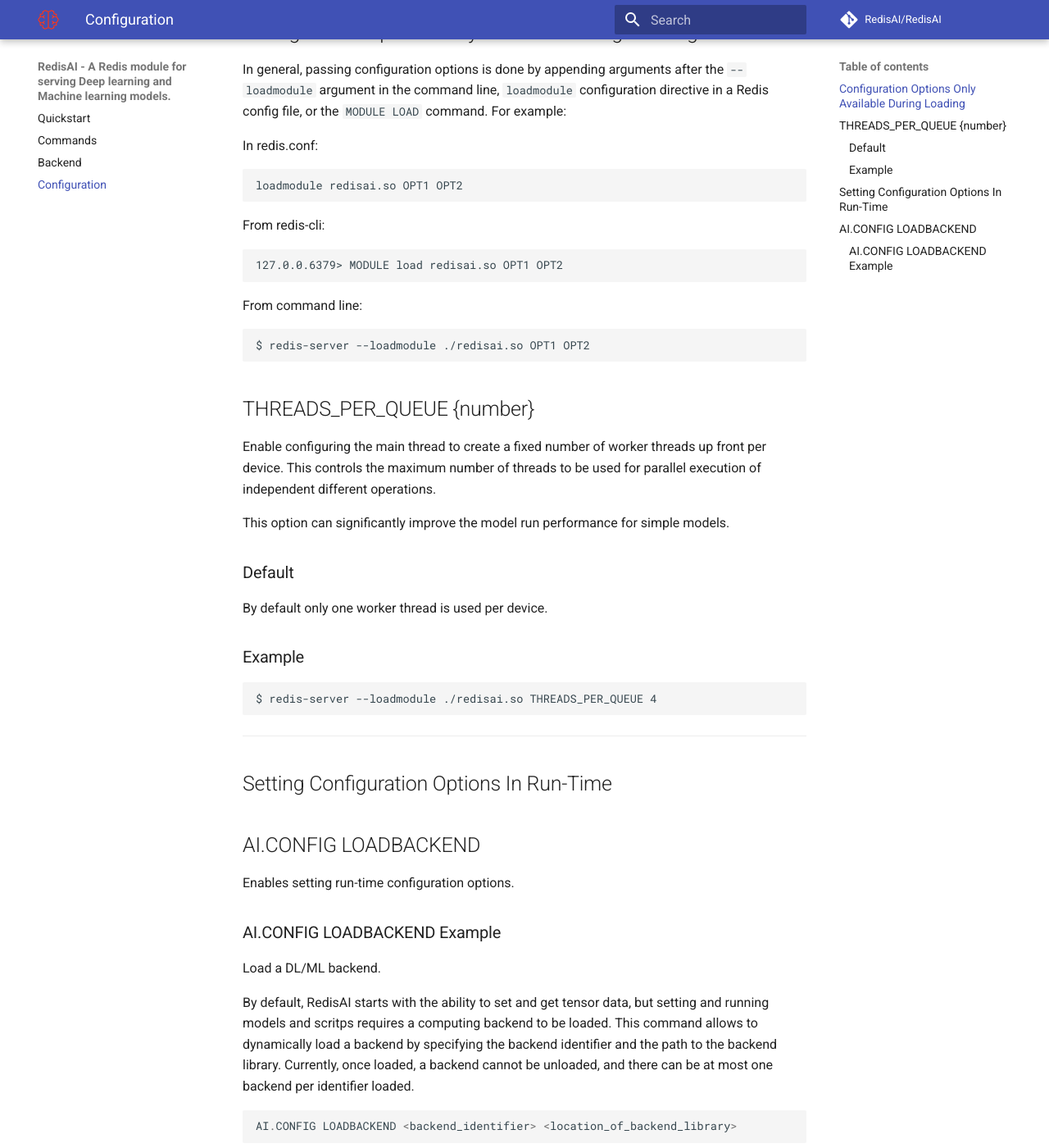
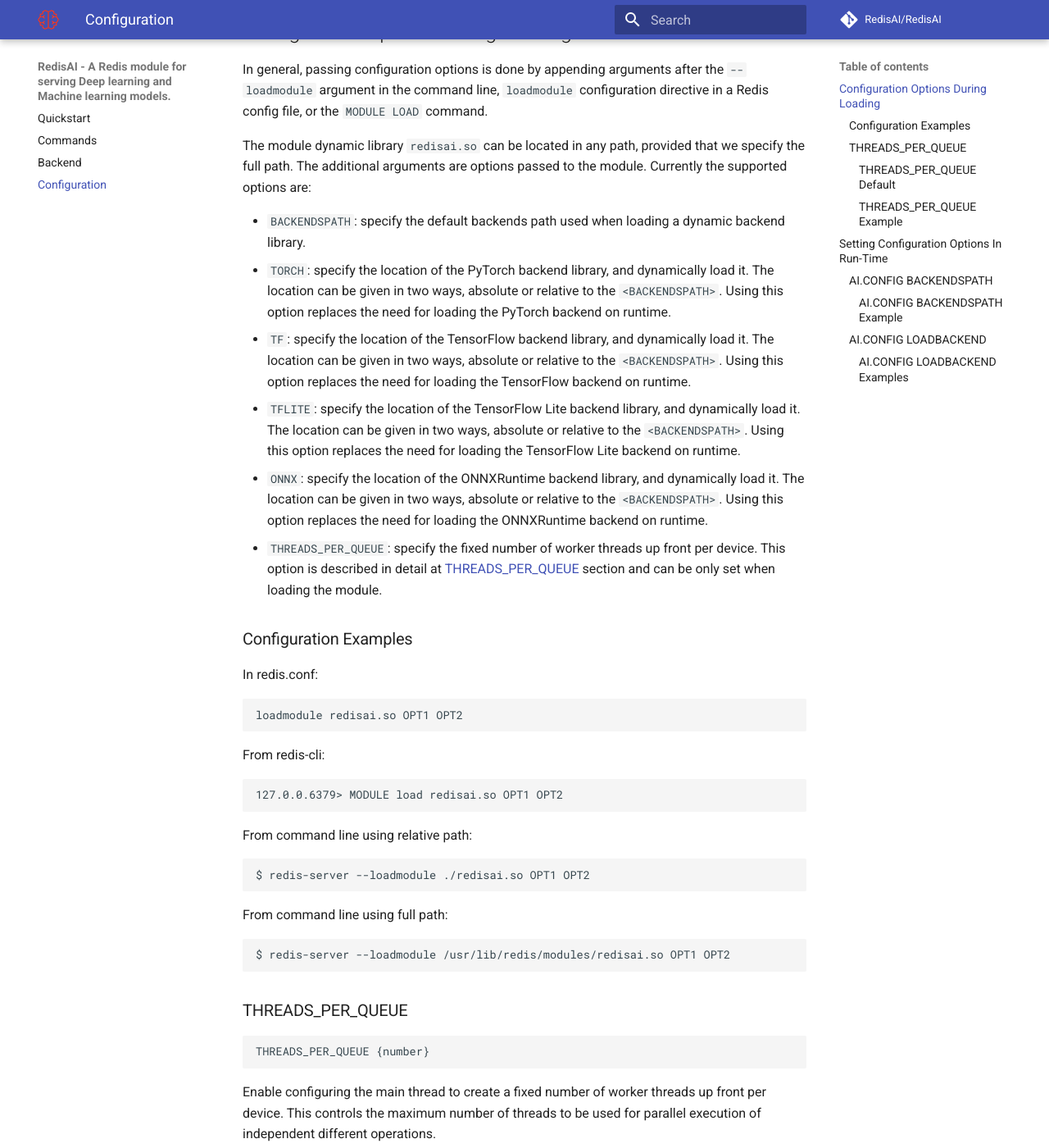
Before and after one commit to RedisAI/RedisAI, an MkDocs documentation site: the page built from docs/configuring.md, in a window 1280 px wide and 1400 px high, scrolled down 250 px. Shown: the whole window at 82% size. Built offline with MkDocs 1.6.1 and Material for MkDocs 9.7.7, drawn with Linux system fonts in a browser that asks for light colours; comment, search, counter and statistics services are not loaded; old or Windows-style settings are respelled for this version of MkDocs; some of the changed text lies outside the part shown.

Commit message:
[add] extended configuration documentation per PR review

````diff
--- a/docs/commands.md
+++ b/docs/commands.md
@@ -1,34 +1,4 @@
 # RedisAI Commands
-
-## AI.CONFIG LOADBACKEND
-
-Load a DL/ML backend.
-
-By default, RedisAI starts with the ability to set and get tensor data, but setting and running models and scritps requires a computing backend to be loaded. This command allows to dynamically load a backend by specifying the backend identifier and the path to the backend library. Currently, once loaded, a backend cannot be unloaded, and there can be at most one backend per identifier loaded.
-
-```sql
-AI.CONFIG LOADBACKEND <backend_identifier> <location_of_backend_library>
-```
-
-* allowed backend identifiers are: TF (TensorFlow), TORCH (PyTorch), ONNX (ONNXRuntime).
-
-It is possible to specify backends at the command-line when starting `redis-server`, see example below.
-
-### AI.CONFIG LOADBACKEND Example
-
-> Load the TORCH backend
-
-```sql
-AI.CONFIG LOADBACKEND TORCH install/backend/redisai_torch/redisai_torch.so
-```
-
-> Load the TORCH backend at the command-line
-
-```bash
-redis-server --loadmodule install/redisai.so TORCH install/backend/redisai_torch/redisai_torch.so
-```
-
-This replaces the need for loading a backend using AI.CONFIG LOADBACKEND
 
 ## AI.TENSORSET
 
--- a/docs/configuring.md
+++ b/docs/configuring.md
@@ -2,9 +2,21 @@
 
 RedisAI supports both run-time configuration options and others that should be specified when loading the module.
 
-## Configuration Options Only Available During Loading
+## Configuration Options During Loading
 
-In general, passing configuration options is done by appending arguments after the `--loadmodule` argument in the command line, `loadmodule` configuration directive in a Redis config file, or the `MODULE LOAD` command. For example:
+In general, passing configuration options is done by appending arguments after the `--loadmodule` argument in the command line, `loadmodule` configuration directive in a Redis config file, or the `MODULE LOAD` command.
+
+The module dynamic library `redisai.so` can be located in any path, provided that we specify the full path. The additional arguments are options passed to the module. Currently the supported options are:
+
+- `BACKENDSPATH`: specify the default backends path used when loading a dynamic backend library.
+- `TORCH`: specify the location of the PyTorch backend library, and dynamically load it. The location can be given in two ways, absolute or relative to the `<BACKENDSPATH>`. Using this option replaces the need for loading the PyTorch backend on runtime.
+- `TF`: specify the location of the TensorFlow backend library, and dynamically load it. The location can be given in two ways, absolute or relative to the `<BACKENDSPATH>`. Using this option replaces the need for loading the TensorFlow backend on runtime.
+- `TFLITE`: specify the location of the TensorFlow Lite backend library, and dynamically load it. The location can be given in two ways, absolute or relative to the `<BACKENDSPATH>`. Using this option replaces the need for loading the TensorFlow Lite backend on runtime.
+- `ONNX`: specify the location of the ONNXRuntime backend library, and dynamically load it. The location can be given in two ways, absolute or relative to the `<BACKENDSPATH>`. Using this option replaces the need for loading the ONNXRuntime backend on runtime.
+- `THREADS_PER_QUEUE`: specify the fixed number of worker threads up front per device. This option is described in detail at [THREADS_PER_QUEUE](##THREADS_PER_QUEUE) section and can be only set when loading the module.
+
+
+### Configuration Examples
 
 In redis.conf:
 
@@ -18,26 +30,33 @@
 127.0.0.6379> MODULE load redisai.so OPT1 OPT2
 ```
 
-From command line:
+From command line using relative path:
 
 ```
 $ redis-server --loadmodule ./redisai.so OPT1 OPT2
 ```
 
+From command line using full path:
 
-## THREADS_PER_QUEUE {number}
+```
+$ redis-server --loadmodule /usr/lib/redis/modules/redisai.so OPT1 OPT2
+```
 
+
+### THREADS_PER_QUEUE
+
+```
+THREADS_PER_QUEUE {number}
+```
 Enable configuring the main thread to create a fixed number of worker threads up front per device. This controls the maximum number of threads to be used for parallel execution of independent different operations.
 
+This option can significantly improve the model run performance for simple models (models that require low computation effort), since there is usually room for extra computation on modern CPU's and hardware accelerators (GPUs, TPUs, etc.).
 
-This option can significantly improve the model run performance for simple models.
-
-
-### Default
+#### THREADS_PER_QUEUE Default
 
 By default only one worker thread is used per device.
 
-### Example
+#### THREADS_PER_QUEUE Example
 
 ```
 $ redis-server --loadmodule ./redisai.so THREADS_PER_QUEUE 4
@@ -48,34 +67,68 @@
 
 ## Setting Configuration Options In Run-Time
 
-## AI.CONFIG LOADBACKEND
+### AI.CONFIG BACKENDSPATH
 
-Enables setting run-time configuration options.
+Specify the default backends path to use when dynamically loading a backend.
 
-### AI.CONFIG LOADBACKEND Example
+```sql
+AI.CONFIG BACKENDSPATH <default_location_of_backend_libraries>
+```
+
+#### AI.CONFIG BACKENDSPATH Example
+
+
+```sql
+AI.CONFIG BACKENDSPATH /usr/lib/redis/modules/redisai/backends
+```
+
+### AI.CONFIG LOADBACKEND
 
 Load a DL/ML backend.
-
-By default, RedisAI starts with the ability to set and get tensor data, but setting and running models and scritps requires a computing backend to be loaded. This command allows to dynamically load a backend by specifying the backend identifier and the path to the backend library. Currently, once loaded, a backend cannot be unloaded, and there can be at most one backend per identifier loaded.
 
 ```sql
 AI.CONFIG LOADBACKEND <backend_identifier> <location_of_backend_library>
 ```
 
-* allowed backend identifiers are: TF (TensorFlow), TORCH (PyTorch), ONNX (ONNXRuntime).
+RedisAI currently supports PyTorch (libtorch), Tensorflow (libtensorflow), TensorFlow Lite, and ONNXRuntime as backends.
 
-It is possible to specify backends at the command-line when starting `redis-server`, see example below.
+Allowed backend identifiers are:
+-  `TF` (TensorFlow)
+-  `TFLITE` (TensorFlow Lite)
+-  `TORCH` (PyTorch)
+-  `ONNX` (ONNXRuntime)
 
-> Load the TORCH backend
+
+
+By default, RedisAI starts with the ability to set and get tensor data, but setting and running models and scritps requires a computing backend to be loaded, which can be done during loading, as [explained above](##-Configuration-Options-During-Loading), or at or run-time using the `AI.CONFIG` commmand.
+
+This command allows to dynamically load a backend by specifying the backend identifier and the path to the backend library. Currently, once loaded, a backend cannot be unloaded, and there can be at most one backend per identifier loaded.
+
+
+if you don't specify a backend on load time, RedisAI will look into the default location lazily, when a model of a given backend is loaded.
+
+The default location is the `<BACKENDSPATH>/backends` directory.  The location of the backend library can be given in two ways, absolute or relative.
+If relative, it is relative to `<BACKENDSPATH>`.
+From there, RedisAI will look for:
+- ONNXRuntime dynamic library at: `redisai_onnxruntime/redisai_onnxruntime.so`
+- TensorFlow dynamic library at: `redisai_tensorflow/redisai_tensorflow.so`
+- TensorFlow Lite dynamic library at: `redisai_tflite/redisai_tflite.so`
+- PyTorch dynamic library at: `redisai_torch/redisai_torch.so`
+
+Any library dependency will be resolved automatically, and the mentioned directories are portable on all platforms.
+
+
+#### AI.CONFIG LOADBACKEND Examples
+
+ Load the TORCH backend, relative to `BACKENDSPATH`
 
 ```sql
-AI.CONFIG LOADBACKEND TORCH install/backend/redisai_torch/redisai_torch.so
+AI.CONFIG LOADBACKEND TORCH redisai_torch/redisai_torch.so
 ```
 
-> Load the TORCH backend at the command-line
+ Load the TORCH backend, specifying full path
 
-```bash
-redis-server --loadmodule install/redisai.so TORCH install/backend/redisai_torch/redisai_torch.so
+
+```sql
+AI.CONFIG LOADBACKEND TORCH /usr/lib/redis/modules/redisai/backends/redisai_torch/redisai_torch.so
 ```
-
-This replaces the need for loading a backend using AI.CONFIG LOADBACKEND
````
